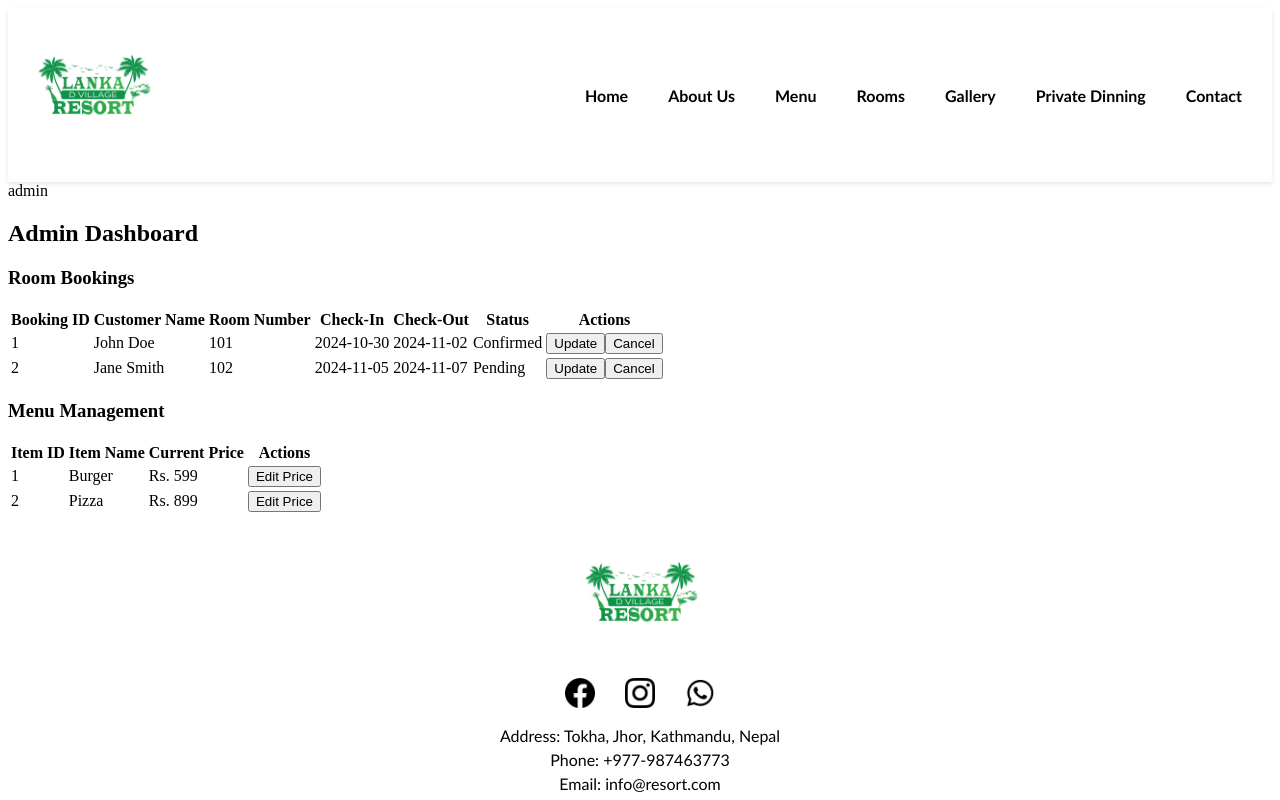
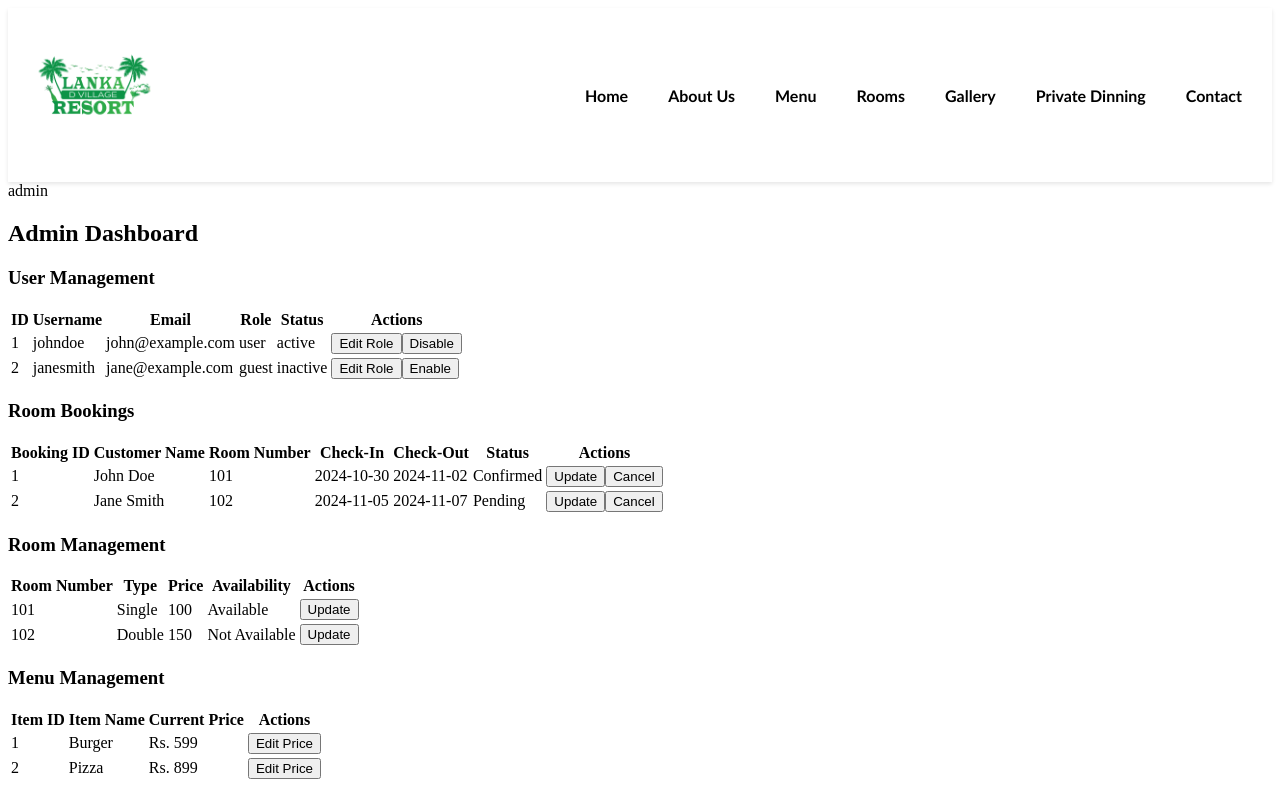
Before and after one commit to nabinamangrati/lanka-d-villa-ecommerce_project, a React (Vite) app in the folder Frontend/: page /admin in a window 1280 px wide. Shown: the top 800 px of the page. Built offline with nearby package versions, Linux system fonts and the light colour scheme.

Commit message:
feat: updaated dashboard

```diff
--- a/Frontend/admin page/AdminDashboard.jsx
+++ b/Frontend/admin page/AdminDashboard.jsx
@@ -1,9 +1,11 @@
 import RoomBookings from "./RoomBooking";
 import MenuManagement from "./MenuManagement";
+import UserManagement from "./UserManagement";
 const AdminDashboard = () => {
   return (
     <div>
       <h2>Admin Dashboard</h2>
+      <UserManagement />
       <RoomBookings />
       <MenuManagement />
     </div>
--- a/Frontend/admin page/RoomBooking.jsx
+++ b/Frontend/admin page/RoomBooking.jsx
@@ -2,18 +2,19 @@ import React, { useState, useEffect } from "react";
 
 const RoomBookings = () => {
   const [bookings, setBookings] = useState([]);
+  const [rooms, setRooms] = useState([]);
+  const [editingBooking, setEditingBooking] = useState(null);
+  const [editingRoom, setEditingRoom] = useState(null);
+  const [updatedBooking, setUpdatedBooking] = useState({});
+  const [updatedRoom, setUpdatedRoom] = useState({});
 
   useEffect(() => {
-    // Fetch bookings data when the component loads
     fetchBookings();
+    fetchRooms();
   }, []);
 
   const fetchBookings = async () => {
-    // Fetch data from your API
-    // const response = await fetch("/api/booking");
-    // const data = await response.json();
-    // setBookings(data);
-    const mockData = [
+    const mockBookings = [
       {
         id: 1,
         customerName: "John Doe",
@@ -31,15 +32,45 @@ const RoomBookings = () => {
         status: "Pending",
       },
     ];
-    setBookings(mockData);
+    setBookings(mockBookings);
   };
 
-  const handleUpdateBooking = (bookingId) => {
-    // Logic to open a modal or form to update booking details
+  const fetchRooms = async () => {
+    const mockRooms = [
+      { id: 101, type: "Single", price: 100, availability: true },
+      { id: 102, type: "Double", price: 150, availability: false },
+    ];
+    setRooms(mockRooms);
   };
 
-  const handleCancelBooking = (bookingId) => {
-    // Logic to cancel a booking by ID
+  const handleUpdateBooking = (booking) => {
+    setEditingBooking(booking);
+    setUpdatedBooking(booking);
+  };
+
+  const handleSaveBooking = async () => {
+    const updatedBookings = bookings.map((booking) =>
+      booking.id === updatedBooking.id ? updatedBooking : booking
+    );
+    setBookings(updatedBookings);
+    setEditingBooking(null);
+  };
+
+  const handleCancelBooking = async (bookingId) => {
+    setBookings(bookings.filter((booking) => booking.id !== bookingId));
+  };
+
+  const handleUpdateRoom = (room) => {
+    setEditingRoom(room);
+    setUpdatedRoom(room);
+  };
+
+  const handleSaveRoom = async () => {
+    const updatedRooms = rooms.map((room) =>
+      room.id === updatedRoom.id ? updatedRoom : room
+    );
+    setRooms(updatedRooms);
+    setEditingRoom(null);
   };
 
   return (
@@ -67,7 +98,7 @@ const RoomBookings = () => {
               <td>{booking.checkOutDate}</td>
               <td>{booking.status}</td>
               <td>
-                <button onClick={() => handleUpdateBooking(booking.id)}>
+                <button onClick={() => handleUpdateBooking(booking)}>
                   Update
                 </button>
                 <button onClick={() => handleCancelBooking(booking.id)}>
@@ -78,6 +109,174 @@ const RoomBookings = () => {
           ))}
         </tbody>
       </table>
+
+      {editingBooking && (
+        <div className="modal">
+          <h3>Update Booking</h3>
+          <form>
+            <label>
+              Customer Name:
+              <input
+                type="text"
+                value={updatedBooking.customerName}
+                onChange={(e) =>
+                  setUpdatedBooking({
+                    ...updatedBooking,
+                    customerName: e.target.value,
+                  })
+                }
+              />
+            </label>
+            <label>
+              Room Number:
+              <input
+                type="number"
+                value={updatedBooking.roomNumber}
+                onChange={(e) =>
+                  setUpdatedBooking({
+                    ...updatedBooking,
+                    roomNumber: e.target.value,
+                  })
+                }
+              />
+            </label>
+            <label>
+              Check-In Date:
+              <input
+                type="date"
+                value={updatedBooking.checkInDate}
+                onChange={(e) =>
+                  setUpdatedBooking({
+                    ...updatedBooking,
+                    checkInDate: e.target.value,
+                  })
+                }
+              />
+            </label>
+            <label>
+              Check-Out Date:
+              <input
+                type="date"
+                value={updatedBooking.checkOutDate}
+                onChange={(e) =>
+                  setUpdatedBooking({
+                    ...updatedBooking,
+                    checkOutDate: e.target.value,
+                  })
+                }
+              />
+            </label>
+            <label>
+              Status:
+              <select
+                value={updatedBooking.status}
+                onChange={(e) =>
+                  setUpdatedBooking({
+                    ...updatedBooking,
+                    status: e.target.value,
+                  })
+                }
+              >
+                <option value="Confirmed">Confirmed</option>
+                <option value="Pending">Pending</option>
+                <option value="Cancelled">Cancelled</option>
+              </select>
+            </label>
+            <button type="button" onClick={handleSaveBooking}>
+              Save
+            </button>
+            <button type="button" onClick={() => setEditingBooking(null)}>
+              Cancel
+            </button>
+          </form>
+        </div>
+      )}
+
+      <h3>Room Management</h3>
+      <table>
+        <thead>
+          <tr>
+            <th>Room Number</th>
+            <th>Type</th>
+            <th>Price</th>
+            <th>Availability</th>
+            <th>Actions</th>
+          </tr>
+        </thead>
+        <tbody>
+          {rooms.map((room) => (
+            <tr key={room.id}>
+              <td>{room.id}</td>
+              <td>{room.type}</td>
+              <td>{room.price}</td>
+              <td>{room.availability ? "Available" : "Not Available"}</td>
+              <td>
+                <button onClick={() => handleUpdateRoom(room)}>Update</button>
+              </td>
+            </tr>
+          ))}
+        </tbody>
+      </table>
+
+      {editingRoom && (
+        <div className="modal">
+          <h3>Update Room</h3>
+          <form>
+            <label>
+              Room Number:
+              <input
+                type="number"
+                value={updatedRoom.id}
+                onChange={(e) =>
+                  setUpdatedRoom({ ...updatedRoom, id: e.target.value })
+                }
+                disabled
+              />
+            </label>
+            <label>
+              Type:
+              <input
+                type="text"
+                value={updatedRoom.type}
+                onChange={(e) =>
+                  setUpdatedRoom({ ...updatedRoom, type: e.target.value })
+                }
+              />
+            </label>
+            <label>
+              Price:
+              <input
+                type="number"
+                value={updatedRoom.price}
+                onChange={(e) =>
+                  setUpdatedRoom({ ...updatedRoom, price: e.target.value })
+                }
+              />
+            </label>
+            <label>
+              Availability:
+              <select
+                value={updatedRoom.availability ? "Available" : "Not Available"}
+                onChange={(e) =>
+                  setUpdatedRoom({
+                    ...updatedRoom,
+                    availability: e.target.value === "Available",
+                  })
+                }
+              >
+                <option value="Available">Available</option>
+                <option value="Not Available">Not Available</option>
+              </select>
+            </label>
+            <button type="button" onClick={handleSaveRoom}>
+              Save
+            </button>
+            <button type="button" onClick={() => setEditingRoom(null)}>
+              Cancel
+            </button>
+          </form>
+        </div>
+      )}
     </div>
   );
 };
--- /dev/null
+++ b/Frontend/admin page/UserManagement.jsx
@@ -0,0 +1,57 @@
+import React, { useState, useEffect } from "react";
+
+const UserManagement = () => {
+  const [users, setUsers] = useState([]);
+
+  useEffect(() => {
+    fetchUsers();
+  }, []);
+
+  const fetchUsers = async () => {
+    const mockUsers = [
+      { id: 1, username: "johndoe", email: "john@example.com", role: "user", status: "active" },
+      { id: 2, username: "janesmith", email: "jane@example.com", role: "guest", status: "inactive" },
+    ];
+    setUsers(mockUsers);
+  };
+
+  const handleEditUserRole = () => { /* Logic to edit role */ };
+  const handleToggleUserStatus = () => { /* Logic to toggle status */ };
+
+  return (
+    <div>
+      <h3>User Management</h3>
+      <table>
+        <thead>
+          <tr>
+            <th>ID</th>
+            <th>Username</th>
+            <th>Email</th>
+            <th>Role</th>
+            <th>Status</th>
+            <th>Actions</th>
+          </tr>
+        </thead>
+        <tbody>
+          {users.map((user) => (
+            <tr key={user.id}>
+              <td>{user.id}</td>
+              <td>{user.username}</td>
+              <td>{user.email}</td>
+              <td>{user.role}</td>
+              <td>{user.status}</td>
+              <td>
+                <button onClick={() => handleEditUserRole(user.id)}>Edit Role</button>
+                <button onClick={() => handleToggleUserStatus(user.id)}>
+                  {user.status === "active" ? "Disable" : "Enable"}
+                </button>
+              </td>
+            </tr>
+          ))}
+        </tbody>
+      </table>
+    </div>
+  );
+};
+
+export default UserManagement;
```
